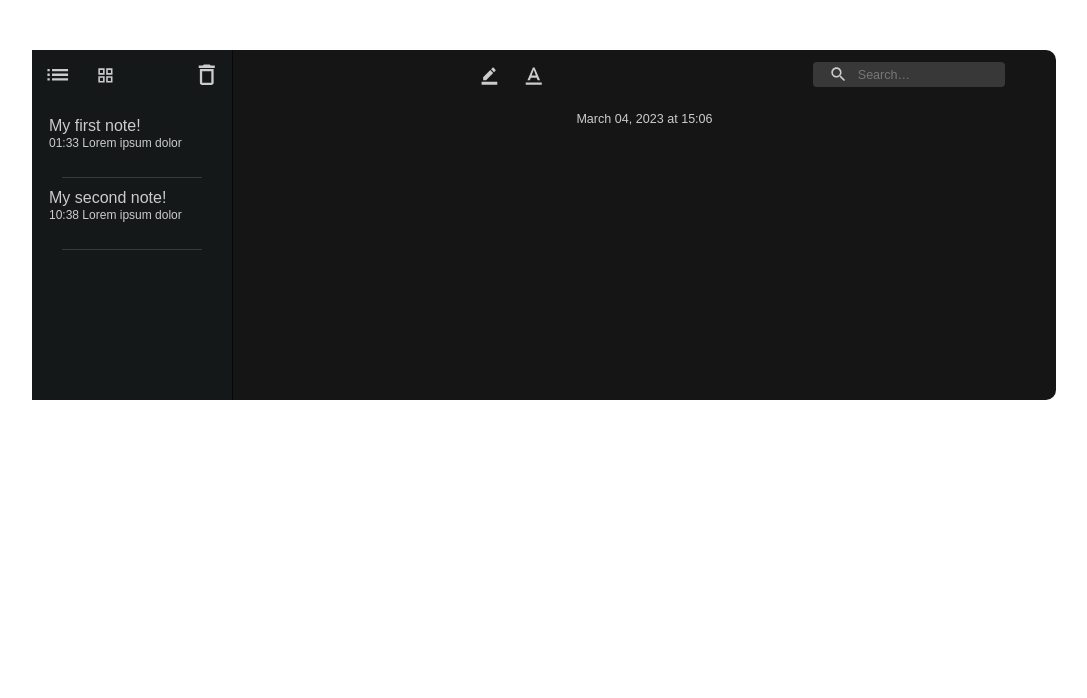
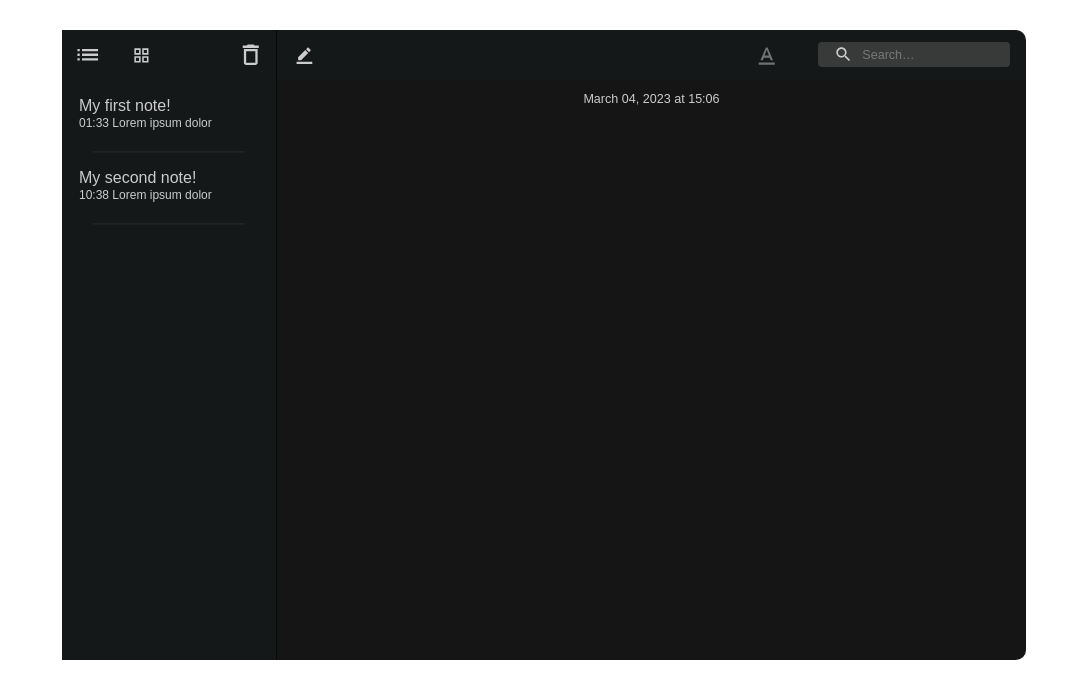
Before and after one commit to AnKhudyakov/Macos-notes, a React (Create React App) app: page / in a window 1280 px wide. Shown: the top 698 px of the page, without its empty margins (96-1183 px from the left). Built offline with nearby package versions, Linux system fonts and the light colour scheme.

Commit message:
added gallery view, fixed active note view

```diff
--- a/src/App.css
+++ b/src/App.css
@@ -1,3 +1,33 @@
+html,
+body {
+  padding: 0;
+  margin: 0;
+  font-family: -apple-system, BlinkMacSystemFont, Segoe UI, Roboto, Oxygen,
+    Ubuntu, Cantarell, Fira Sans, Droid Sans, Helvetica Neue, sans-serif;
+}
+
+a {
+  color: inherit;
+  text-decoration: none;
+}
+
+* {
+  box-sizing: border-box;
+}
+
+@media (prefers-color-scheme: dark) {
+  html {
+    color-scheme: dark;
+  }
+  body {
+    color: white;
+    background: black;
+  }
+}
+
+
+
+
 .App {
   text-align: center;
 }
--- a/src/components/Header/FormatButton.tsx
+++ b/src/components/Header/FormatButton.tsx
@@ -52,6 +52,9 @@ const FormatButton = ({ isOpen }: FormatButtonProps) => {
   return isOpen ? (
     <Box
       sx={{
+        position:"absolute",
+        top:80,
+        left:"50%",
         width: "100%",
         maxWidth: 200,
         maxHeight:300,
@@ -96,7 +99,7 @@ const FormatButton = ({ isOpen }: FormatButtonProps) => {
       </nav>
     </Box>
   ) : (
-    <Box></Box>
+    <Box width={0}></Box>
   );
 };
 
--- a/src/components/Header/Header.tsx
+++ b/src/components/Header/Header.tsx
@@ -19,6 +19,7 @@ import { NoteContextType, INote } from "../../types/notes";
 import { useContext, useState } from "react";
 import FormatButton from "./FormatButton";
 import TextFormatIcon from "@mui/icons-material/TextFormat";
+import ArrowBackIosIcon from "@mui/icons-material/ArrowBackIos";
 
 function Header() {
   const [focus, setFocus] = useState<boolean>(false);
@@ -31,7 +32,8 @@ function Header() {
     searchKeyword,
     isOpenFormat,
     setIsOpenFormat,
-    setIsListView
+    isListView,
+    setIsListView,
   } = useContext(NoteContext) as NoteContextType;
 
   const addNewNote = () => {
@@ -96,28 +98,30 @@ function Header() {
     },
   }));
 
+  const isNonMobile = useMediaQuery("(min-width:600px)");
+
   return (
     <Box
       sx={{
         width: "100%",
-        height: 50,
+        height: !isNonMobile ? 100 : 50,
         margin: "0px",
-        display: "flex",
+        display: !isNonMobile ? "block" : "flex",
         borderRadius: "0 10px 0px 0",
-        bgcolor: "primary.dark",
+        bgcolor: "secondary.dark",
         "&:hover": {
-          borderBottom: `1px solid ${shades.secondary[400]}`,
+          borderBottom: `1px solid ${shades.secondary[600]}`,
         },
       }}
     >
       <Box
         sx={{
-          minWidth: "200px",
+          minWidth: "214px",
           margin: "0px",
           display: "flex",
           justifyContent: "space-between",
-          bgcolor: "secondary.dark",
-          borderRight: `1px solid ${shades.secondary[600]}`,
+
+          //borderRight: `1px solid ${shades.secondary[400]}`,
         }}
       >
         <Box sx={{ display: "flex" }}>
@@ -130,15 +134,26 @@ function Header() {
               }}
             />
           </IconButton>
-          <IconButton onClick={() => setIsListView(false)}
-          >
+          <IconButton onClick={() => setIsListView(false)}>
             <GridViewIcon
               sx={{
-                margin: "0px 4px",
+                margin: "0px 10px",
                 color: `${shades.primary[100]}`,
               }}
             />
           </IconButton>
+
+          {!isListView && (
+            <IconButton onClick={() => setIsListView(false)} disabled={activeNoteId?false:true}>
+              <ArrowBackIosIcon
+                sx={{
+                  margin: "0px 10px",
+                  color: `${shades.primary[100]}`,
+                  opacity: activeNoteId?1:0.5
+                }}
+              />
+            </IconButton>
+          )}
         </Box>
         <IconButton onClick={removeCurrentNote}>
           <DeleteOutlineIcon
@@ -155,27 +170,37 @@ function Header() {
           />
         </IconButton>
       </Box>
-
+      <Divider
+        sx={{ height: isNonMobile?1:"1px", width: isNonMobile?"1px":1, bgcolor: `${shades.secondary[600]}` }}
+        orientation={isNonMobile?"vertical":"horizontal"}
+      />
       <Box
         sx={{
-          width: "77%",
+          width: 1,
           borderRadius: "0 10px 0 0",
           display: "flex",
           justifyContent: "space-between",
-
         }}
       >
-        <Box sx={{ textAlign: "center", width: "100%" }}>
+        <Box
+          sx={{
+            display: "flex",
+            justifyContent: "space-between",
+            width: "100%",
+          }}
+        >
           <IconButton onClick={addNewNote}>
             <BorderColorIcon
               fontSize="medium"
               sx={{
-                margin: "2px 5px 0",
+                m: "0 10px",
                 color: `${shades.primary[100]}`,
               }}
             />
           </IconButton>
+          <Box>
             <IconButton
+              disabled={activeNoteId?false:true}
               onClick={() => setIsOpenFormat(!isOpenFormat)}
               sx={{ textAlign: "center" }}
               //onClick={() => dispatch(setIsCartOpen({}))}
@@ -183,12 +208,14 @@ function Header() {
               <TextFormatIcon
                 fontSize="large"
                 sx={{
-                paddingTop: "5px",
+                  m: "5px 5px 0 5px",
                   color: `${shades.primary[100]}`,
+                  opacity: activeNoteId?1:0.5
                 }}
               />
             </IconButton>
             <FormatButton isOpen={isOpenFormat} />
+          </Box>
         </Box>
         <Search>
           <SearchIconWrapper>
--- a/src/components/Main.tsx
+++ b/src/components/Main.tsx
@@ -8,21 +8,22 @@ import { useContext } from "react";
 import { shades } from "../theme";
 
 function Main() {
-  const { isOpenFormat, setIsOpenFormat } = useContext(
+  const { isOpenFormat, setIsOpenFormat, setActive } = useContext(
     NoteContext
   ) as NoteContextType;
   return (
     <Box
       onClick={() => (isOpenFormat ? setIsOpenFormat(false) : null)}
+      height="80vh"
       sx={{
         width: "80%",
-        height: "80%",
-        margin: "50px auto",
+        margin: "auto auto",
+        padding: "30px",
         color: `${shades.primary[100]}`,
         borderRadius: "0 10px 10px 0",
       }}
     >
-      <Header/>
+      <Header />
       <Box
         sx={{
           width: "100%",
--- a/src/components/NoteEditor/NoteEditor.tsx
+++ b/src/components/NoteEditor/NoteEditor.tsx
@@ -76,6 +76,7 @@ function NoteEditor() {
   return (
     <Box
     display= {isListView ? "block" : "none"}
+    overflow="auto"
       sx={{
         width:"100%",
         //minHeight: "300px",
--- a/src/components/NoteList/NoteItem.tsx
+++ b/src/components/NoteList/NoteItem.tsx
@@ -1,7 +1,6 @@
-import { Box, Button, Typography } from "@mui/material";
+import { Box, Button, Divider, Typography,useMediaQuery } from "@mui/material";
 import { shades } from "../../theme";
 import moment from "moment";
-//import Highlighter from 'react-highlighter';
 import { EditorState, ContentState } from "draft-js";
 import { NoteContext } from "../../context";
 import { NoteContextType, INote } from "../../types/notes";
@@ -32,16 +31,18 @@ const getTitleAndDescription = (noteContent: EditorState) => {
 
 function NoteItem({ note }: NoteItemProps) {
   const { title, description } = getTitleAndDescription(note.content);
-  const { setActive } = useContext(NoteContext) as NoteContextType;
+  const { setActive,isListView,activeNoteId } = useContext(NoteContext) as NoteContextType;
 
+  const isNonMobile = useMediaQuery("(min-width:600px)");
   return (
     <Box
       onClick={() => setActive(note.id)}
+      height={!isNonMobile?"90px":isListView ? "60px" : "200px"}
       sx={{
         margin: 1.5,
-        height: "60px",
         borderRadius: 1.5,
-        bgcolor: "secondary.dark",
+        bgcolor: activeNoteId==note.id?"secondary.main":"secondary.dark",
+
         "&:hover": {
           cursor: "pointer",
           bgcolor: "secondary.main",
@@ -50,10 +51,10 @@ function NoteItem({ note }: NoteItemProps) {
       }}
     >
       <Box
+      height={isListView || !isNonMobile? "50px" : "200px"}
         sx={{
           display: "block",
           padding: "5px",
-          height: "50px",
           width: "100%",
           margin: "0px auto",
           color: `${shades.primary[100]}`,
@@ -65,14 +66,14 @@ function NoteItem({ note }: NoteItemProps) {
           {description || "No addition text"}{" "}
         </Typography>
       </Box>
-      <Box
+      <Divider
         sx={{
-          height: "5px",
+          height:2,
           width: "80%",
-          margin: "0px auto",
-          borderBottom: `1px solid ${shades.secondary[400]}`,
+          margin: !isNonMobile?"39px auto":"9px auto",
+          bgcolor: `${shades.secondary[500]}`,
         }}
-      ></Box>
+      ></Divider>
     </Box>
   );
 }
--- a/src/components/NoteList/NoteList.tsx
+++ b/src/components/NoteList/NoteList.tsx
@@ -5,22 +5,36 @@ import { NoteContext } from "../../context";
 import { NoteContextType, INote } from "../../types/notes";
 import { useContext } from "react";
 import { Typography } from "@mui/material";
+import useMediaQuery from "@mui/material/useMediaQuery";
 
 function NoteList() {
-  const { notes, keyword, sortedAndSearchedNotes, isListView } = useContext(
+  const { notes, keyword, sortedAndSearchedNotes, isListView,activeNoteId,setActive } = useContext(
     NoteContext
   ) as NoteContextType;
 
-  console.log(isListView);
+  const onClickNoteList = (()=>{
+    if(activeNoteId)setActive("")
+  })
 
+  const isNonMobile = useMediaQuery("(min-width:600px)");
   return (
-    <Box
-    minWidth= {isListView ? "200px" : "100%"}
+    <Box onClick={()=>activeNoteId?setActive(""):null}
+      minWidth={
+        !isNonMobile && isListView ? "100px" : isListView ? "215px" : "100%"
+      }
+      display={isListView ||!isNonMobile? "block" : "grid"}
+      overflow="auto"
+      gap="15px"
+      gridTemplateColumns="repeat(auto-fill, 200px)"
+      gridTemplateRows={!isNonMobile?"repeat(auto-fill, 100px)":"repeat(auto-fill, 200px)"}
+      justifyContent="space-around"
+      rowGap="20px"
+      columnGap="2.33%"
       sx={{
-        minHeight: "300px",
-        borderRight: isListView ?`1px solid ${shades.secondary[600]}`:"0",
+        borderRight: isListView ? `1px solid ${shades.secondary[600]}` : "0",
         borderRadius: isListView ? "0" : "0 0 10px 0",
         bgcolor: "secondary.dark",
+        "& > div": { gridColumn: isNonMobile ? undefined : "span 4" },
       }}
     >
       {!notes.length && (
--- a/src/context/index.tsx
+++ b/src/context/index.tsx
@@ -70,6 +70,7 @@ export const NoteProvider = ({ children }: NoteProviderProps) => {
   const setActive = (id: string) => {
     setActiveNoteId(id);
   };
+
   const getActive = () => {
     let anctiveNote: INote | undefined;
     if (activeNoteId) {
```
Lines whose indentation alone changed are shown as unchanged.
